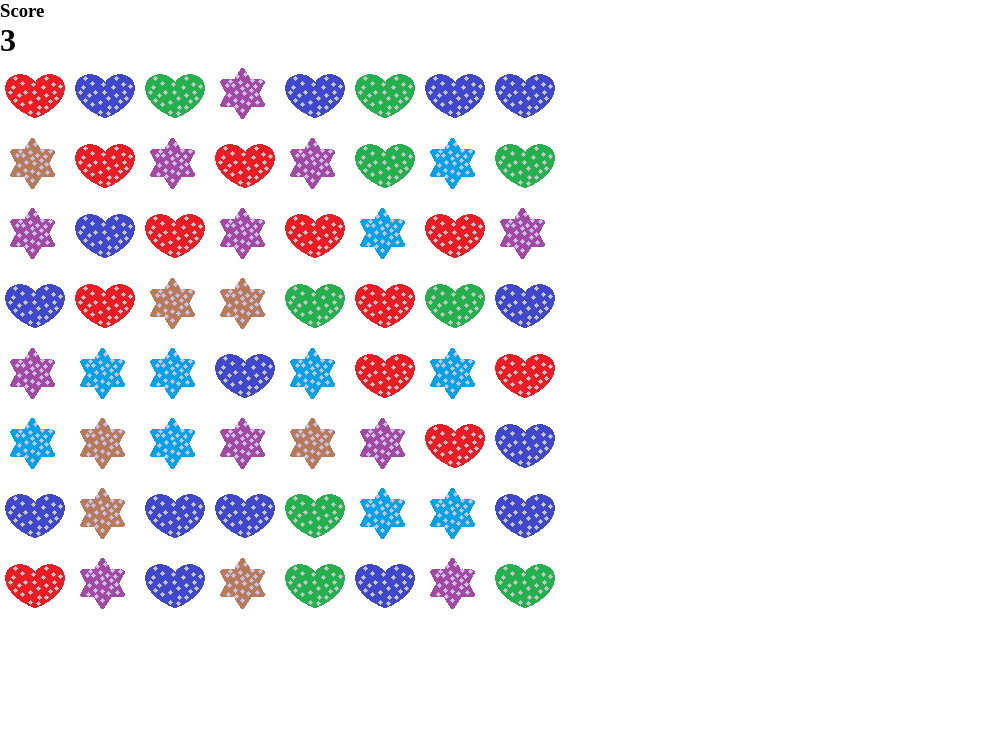
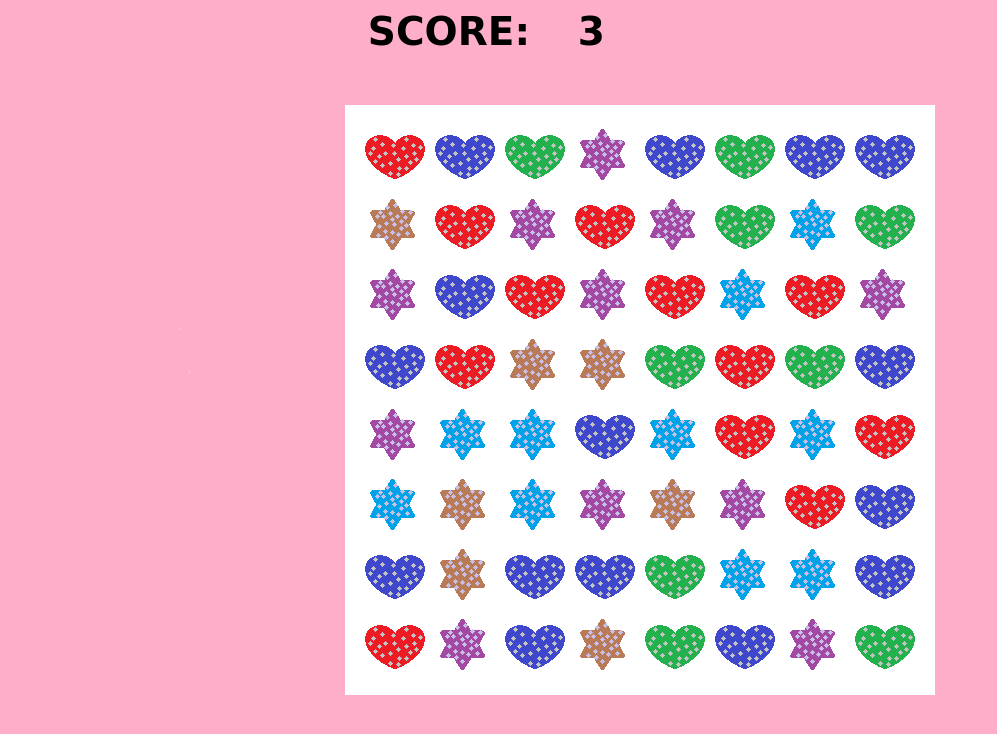
Before and after one commit to malihamohit1100/candy-crush, a plain HTML site: page index.html in a window 1280 px wide. Shown: the whole page, without its empty margins (0-997 px from the left). Drawn offline with Linux system fonts and the light colour scheme; files whose address does not match are found by name.

Commit message:
Add files via upload

```diff
--- a/index.html
+++ b/index.html
@@ -8,14 +8,12 @@
     <script src="app.js"></script>
 </head>
 <body>
-    <div class="score-board">
-        <h3>Score</h3>
-        <h1 id="score"></h1>
-        <!---<div class="container">
-            <div id="scoreBox">Score: 0</div>
-            <div id="board"></div> --->
-        </div>
+     <div class="score-board">
+        <h3>SCORE: </h3>
+        <div id="score"></div>
     </div>
-    <div class="grid"></div>
+    <div class="container">
+      <div class="grid"></div>
+    </div>
 </body>
 </html>
--- a/style.css
+++ b/style.css
@@ -1,38 +1,18 @@
 * {
     margin: 0px;
     padding: 0px;
-    background: url("Images/candyBG.png");
 }
-/*
+
 .container {
     background: url("Images/candyBG.png");
+    background-size: cover;
+    background-repeat: no-repeat;
     min-height: 100vh;
-    background-size: 100vw 100vh;
-    background-repeat: no-repeat;
     display: flex;
     justify-content: center;
     align-items: center;
-}
+  }
 
-#scoreBox {
-    position: absolute;
-    top: 9px;
-    right: 200px;
-    font-size: 39px;
-    font-weight: bold;
-    font-family: cursive;
-}
-
-#board {
-    background: linear-gradient(rgb(157, 240, 125), rgb(245, 255, 169));
-    width: 90vmin;
-    height: 92vmin;
-    border: 5px solid rgb(252, 252, 252);
-    display: grid;
-    grid-template-rows: repeat(18, 1fr);
-    grid-template-columns: repeat(18, 1fr);
-}
-*/
 .grid {
     height: 560px;
     width: 560px;
@@ -40,9 +20,28 @@
     flex-wrap: wrap;
     justify-content: center;
     align-items: center;
+    border: 15px solid white;
 }
 
 .grid div {
     height: 70px;
     width: 70px;
 }
+
+#score {
+    position: absolute;
+    top: 9px;
+    right: 675px;
+    font-size: 39px;
+    font-weight: bold;
+    font-family: cursive;
+}
+
+h3 {
+    position: absolute;
+    top: 9px;
+    right: 750px;
+    font-size: 39px;
+    font-weight: bold;
+    font-family: cursive;
+}
```
